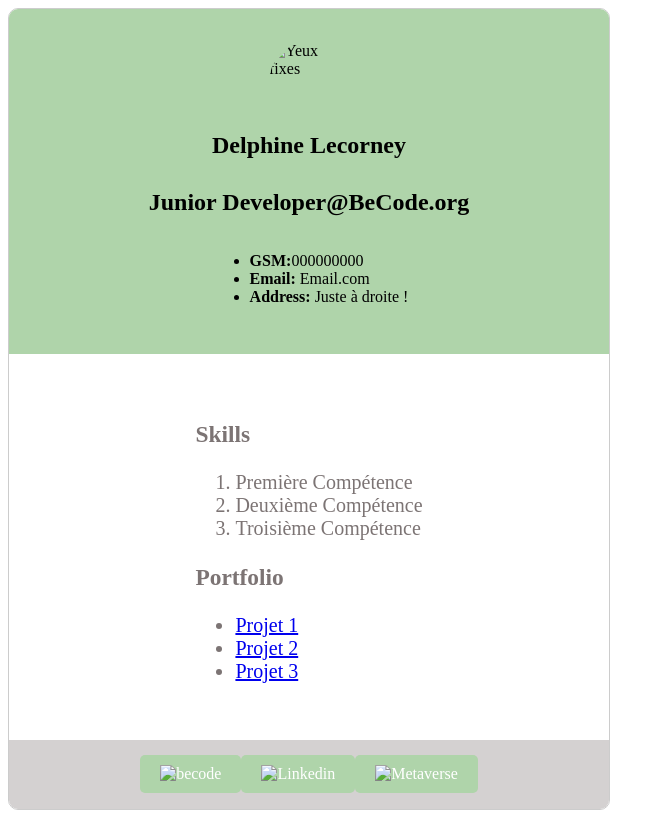
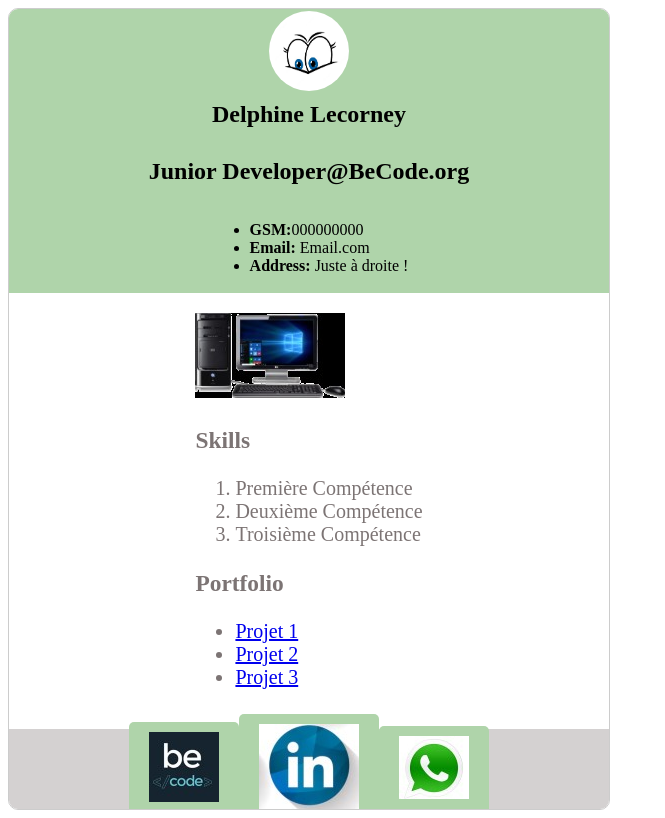
Before and after one commit to DelphineLecorney/V.card, a plain HTML site: page index.html in a window 1280 px wide. Shown: the whole page, without its empty margins (0-665 px from the left). Drawn offline with Linux system fonts and the light colour scheme.

Commit message:
Changement de format d'images

```diff
--- a/index.html
+++ b/index.html
@@ -10,7 +10,7 @@
 <body>
     <div class="v-card">
         <div class="v-card-header">
-          <img src="images\yeux.png" alt="Yeux fixes">
+          <img src="./yeux.jpg" alt="Yeux fixes">
           <h2>Delphine Lecorney</h2>
           <h2>Junior Developer@BeCode.org</h2>
           <ul>
@@ -20,7 +20,7 @@
           </ul>
         </div>
         <div class="v-card-content">
-          <img src="images\Computer.png" alt="">
+          <img src="./Computer.jpg" alt="">
             <h3>Skills</h3>
             <ol>
               <li>Première Compétence</li>
@@ -30,21 +30,21 @@
 
             <h3>Portfolio</h3>
             <ul>
-              <li><a href="#">Projet 1</a></li>
-              <li><a href="#">Projet 2</a></li>
-              <li><a href="#">Projet 3</a></li>
+              <li><a href="https://delphinelecorney.github.io/Responsive/">Projet 1</a></li>
+              <li><a href="https://delphinelecorney.github.io/sunnyside-agency/">Projet 2</a></li>
+              <li><a href="https://delphinelecorney.github.io/Collection/">Projet 3</a></li>
             </ul>
         </div>
         <div class="v-card-footer">
 
             <a href="https://github.com/DelphineLecorney" target="_blank">
-            <img src="images\becode.png" alt="becode">
+            <img src="./becode.jpg" alt="becode">
             </a>
             <a href="https://www.linkedin.com/in/delphine-lecorney-539781242/" target="_blank">
-            <img src="images\Linkedin.png" alt="Linkedin">
+            <img src="./Linkedin.jpg" alt="Linkedin">
             </a>
             <a href="https://www.ispo.com/sites/default/files/2022-02/Metaverse.jpg" target="_blank">
-            <img src="images\GSM.png" alt="Metaverse">
+            <img src="./GSM.jpg" alt="Metaverse">
             </a>
         </div>
       </div>
```
Also changed, not shown: Computer.jpg (added), Computer.png (deleted), GSM.jpg (added), GSM.png (deleted), Linkedin.jpg (added), Linkedin.png (deleted), becode.jpg (added), becode.png (deleted), yeux.jpg (added), yeux.png (deleted), 5 other files.
